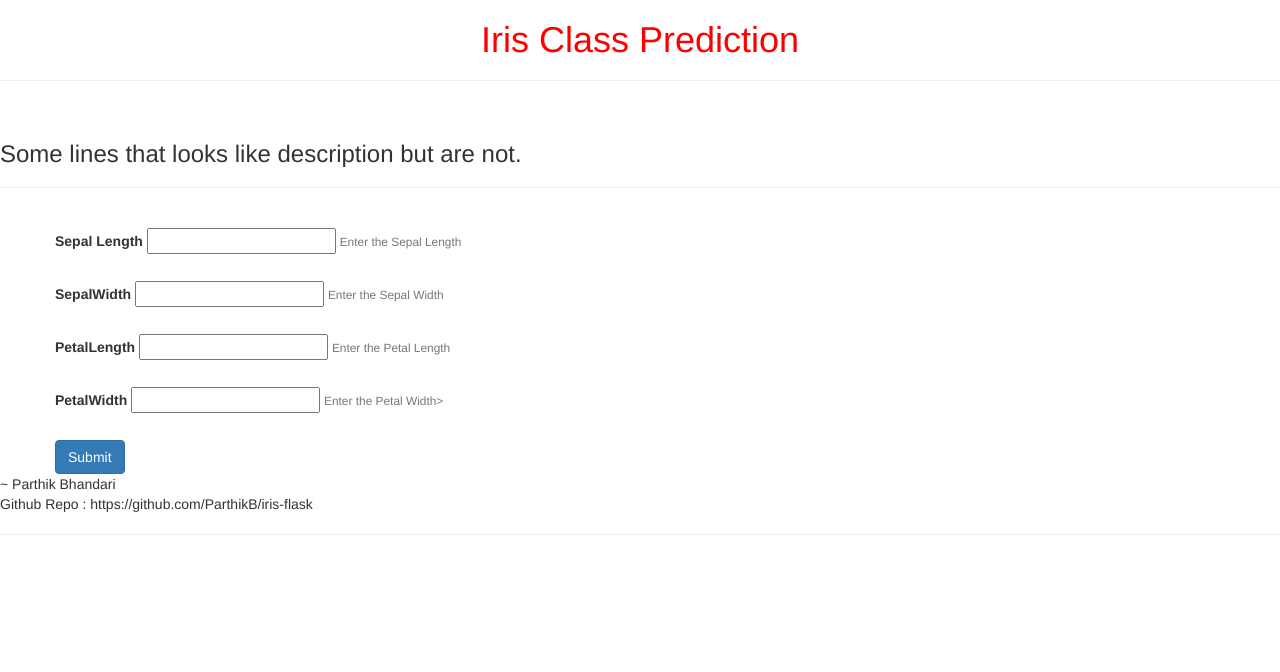
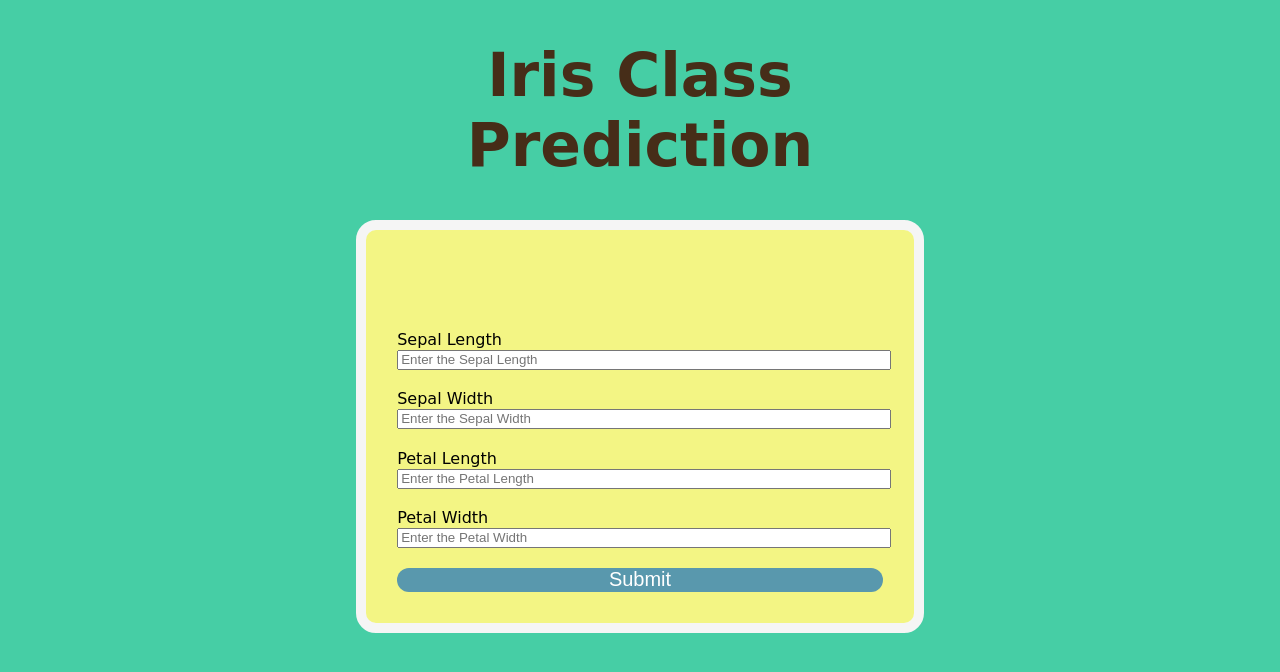
Before and after one commit to ParthikB/iris-flask, a Flask app: page / in a window 1280 px wide. Shown: the top 672 px of the page. Run offline with Flask 2, Linux system fonts and the light colour scheme; parts of the project's set-up code (start-up, migrations or seed data) failed here and were passed over; some libraries are stand-ins or nearby versions.

Commit message:
Add files via upload

```diff
--- a/app.py
+++ b/app.py
@@ -1,6 +1,6 @@
 from flask import Flask, render_template, request
 import numpy as np
-from sklearn.externals import joblib
+import joblib
 
 app = Flask(__name__)
 
@@ -18,7 +18,6 @@
 @app.route('/predict', methods=['GET', 'POST'])
 def predict():
     if request.method == 'POST':
-        print("it's working")
         try:
             # Taking the inputs and saving them to a variable
             SepalLength = float(request.form['SepalLength'])
--- /dev/null
+++ b/templates/home.css
@@ -0,0 +1,72 @@
+.container{
+    margin: auto;
+    width: 50%;
+}
+
+.miniContainer{
+    background-color: rgb(243, 245, 132);
+    border: 10px whitesmoke solid;
+    padding: 5%;
+    margin: 5%;
+    border-radius: 20px;
+}
+
+.miniContainer h3{
+    text-align: center;
+}
+
+.heading{
+    font: 30px bold;
+    font-family: cursive;
+    margin: auto;
+    /* width: 50%; */
+    text-align: center;
+}
+
+body{
+    background-color: rgb(70, 206, 165);
+    font-family: cursive;;
+}
+
+body h1{
+    color: rgb(70, 45, 24);
+}
+
+.description h3 {
+    font-size: 20px;
+}
+
+.forms input{
+    /* display: block; */
+    width: 100%;
+    padding-top: 0%;
+}
+
+.forms input:focus{
+    border: 3px double #555;
+}
+
+.forms .form-group{
+    padding-bottom: 4%;
+}
+
+.submitButton {
+    background-color: rgb(89, 152, 173);
+    border-radius: 12px;
+    border: none;
+    color: white;
+    /* padding: 20px; */
+    text-align: center;
+    text-decoration: none;
+    display: inline-block;
+    font-size: 20px;
+
+    -webkit-transition-duration: 0.4s; /* Safari */
+    transition-duration: 0.4s;
+}
+
+.submitButton:hover {
+    background-color: #4CAF50; /* Green */
+    color: white;
+    box-shadow: 0 12px 16px 0 rgba(0,0,0,0.24), 0 17px 50px 0 rgba(0,0,0,0.19);
+  }
--- a/templates/home.html
+++ b/templates/home.html
@@ -3,72 +3,75 @@
 
 <head>
     <meta charset="UTF-8">
-    <link rel="stylesheet" href="https://maxcdn.bootstrapcdn.com/bootstrap/3.3.7/css/bootstrap.min.css"
-        integrity="sha384-BVYiiSIFeK1dGmJRAkycuHAHRg32OmUcww7on3RYdg4Va+PmSTsz/K68vbdEjh4u" crossorigin="anonymous">
     <title>Iris Prediction</title>
+    <link rel="stylesheet" type="text/css" href="home.css">
 </head>
 
 <body>
+    <div class='container'>
+
+        <div class="heading">
             <h1>
-        <div style="text-align:center">
-            <font color="red">Iris Class Prediction</font>
+                Iris Class Prediction
+            </h1>
         </div>
-    </h1>
-    <hr></br>
+
+        <div class="miniContainer">
+            <div class="description">
+                <marquee behavior="" direction="">
                     <h3>
                         Some lines that looks like description but are not.
+                        Go on and fill the form and do not think there is
+                        going to be something interesting at the end of this
+                        line because I'm telling you, you're wasting your time.
+                        It's better that you just fill out the below stuff and
+                        not care what this line is saying or where this line is
+                        heading. Well, you've reached the end. This is the end.
+                        The dead end....................... Gotchya!!! Bwahahahahahahahahahahahahahahahahahaha
+                        <i>Gangadhar hi Shaktimaan h.</i> shhh
                     </h3>
-    <hr></br>
+                </marquee>
+            </div>
 
-    <div class='container'>
-        <div class='row'>
-            <div class='col-6'>
-                <form method="POST" action='/predict'>
+            <form class="forms" method="POST" action='/predict'>
 
                 <div class="form-group">
                     <label for='SepalLength'>
-                            <p class='font-weight-bold'>Sepal Length</p>
+                        Sepal Length
                     </label>
-                        <input type='text' name="SepalLength">
-                        <small id='NYHelp' class='form-text text-muted'>Enter the Sepal Length</small>
+                    <input type='text' name="SepalLength" placeholder="Enter the Sepal Length">
                 </div>
 
                 <div class="form-group">
                     <label for='SepalWidth'>
-                            <p class='font-weight-bold'>SepalWidth</p>
+                        Sepal Width
                     </label>
-                        <input type='text' name="SepalWidth">
-                        <small id='NYHelp' class='form-text text-muted'>Enter the Sepal Width</small>
+                    <input type='text' name="SepalWidth" placeholder="Enter the Sepal Width">
                 </div>
 
                 <div class="form-group">
                     <label for='PetalLength'>
-                            <p class='font-weight-bold'>PetalLength</p>
+                        Petal Length
                     </label>
-                        <input type='text' name="PetalLength">
-                        <small id='NYHelp' class='form-text text-muted'>Enter the Petal Length</small>
+                    <input type='text' name="PetalLength" placeholder="Enter the Petal Length">
                 </div>
 
                 <div class="form-group">
                     <label for='PetalWidth'>
-                            <p class='font-weight-bold'>PetalWidth</p>
+                        Petal Width
                     </label>
-                        <input type='text' name="PetalWidth">
-                        <small id='NYHelp' class='form-text text-muted'>Enter the Petal Width>
+                    <input type='text' name="PetalWidth" placeholder="Enter the Petal Width">
                     </small>
                 </div>
 
-                    <input class='btn btn-primary' type='submit' value='Submit'>
+                <input class='submitButton' type='submit' value='Submit'>
 
             </form>
         </div>
     </div>
-    </div>
-    <p>
-    ~ Parthik Bhandari
-    </br>
-        Github Repo : https://github.com/ParthikB/iris-flask
-    <hr>
+
+
+
 </body>
 
 </html>
```
Also changed, not shown: templates/predict.html (+11 -16 lines). Lines whose indentation alone changed are shown as unchanged.
